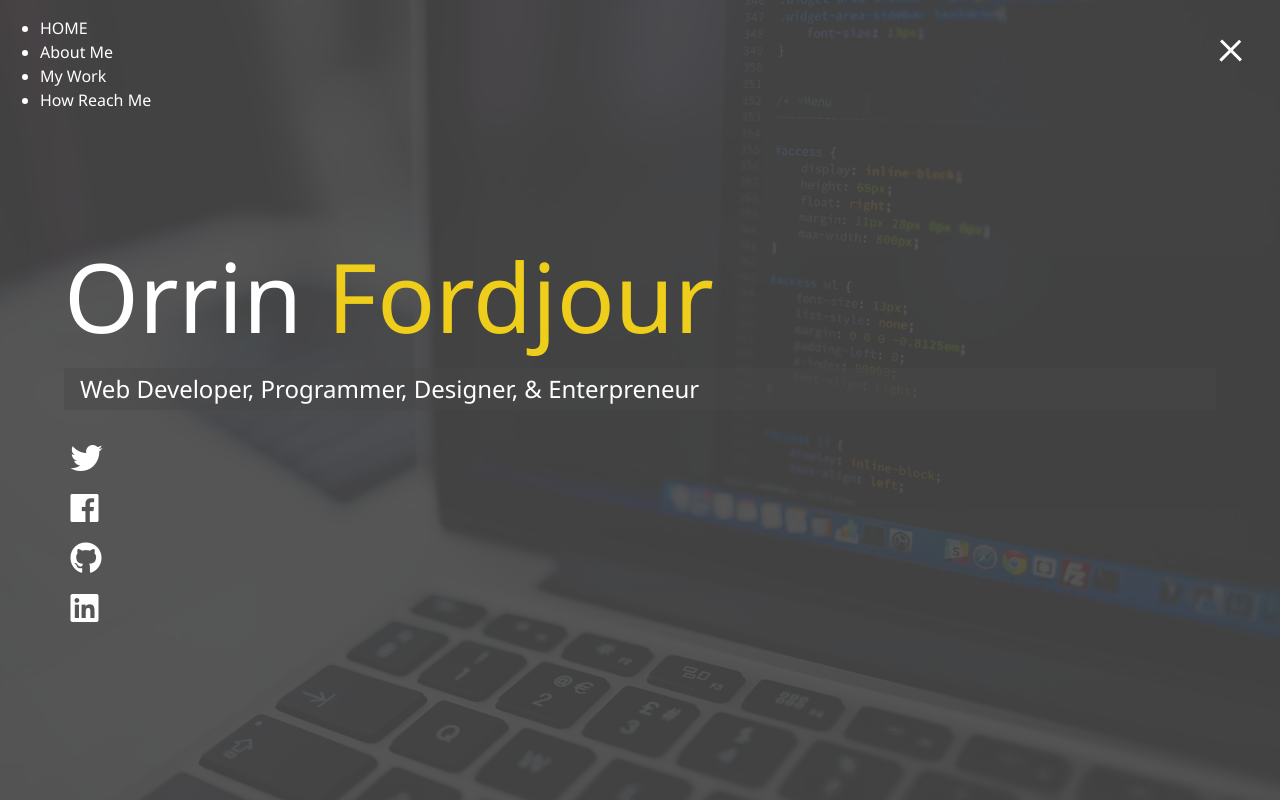
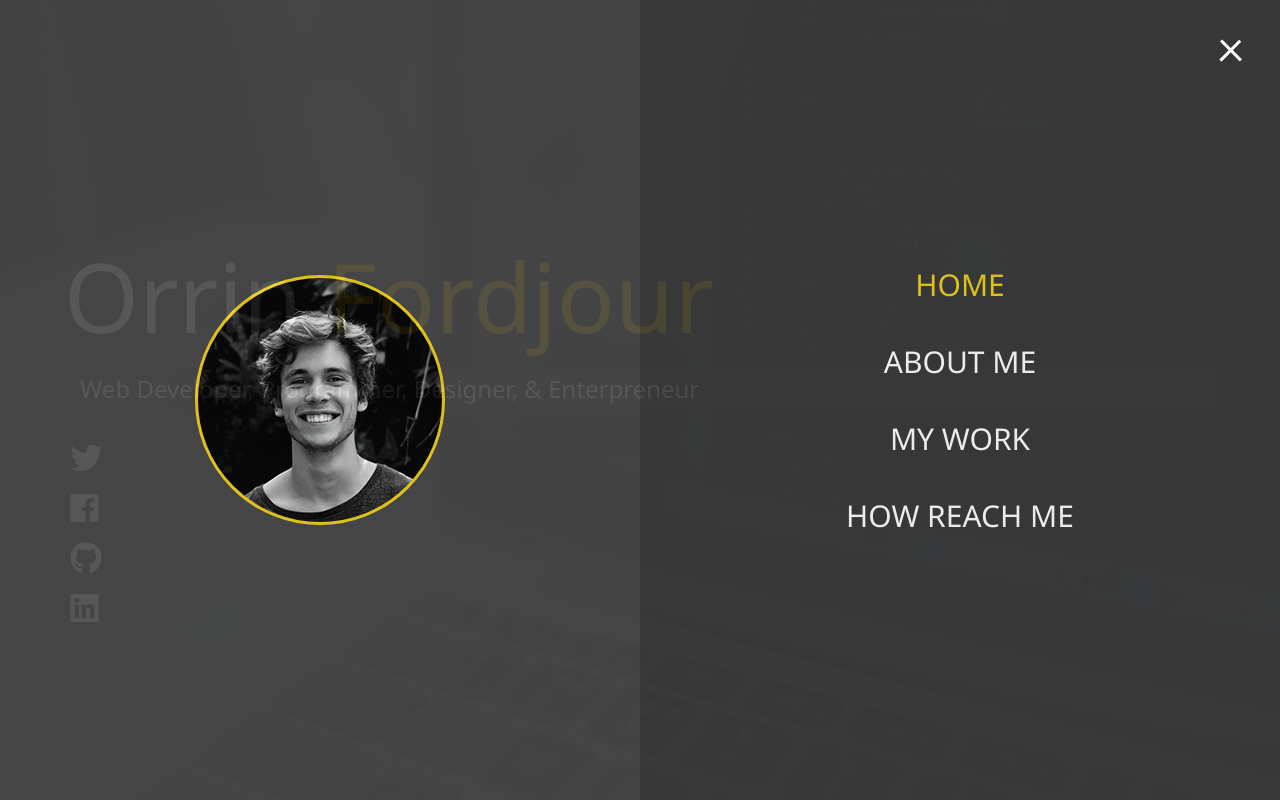
Before and after one commit to Orrinfordjourdeveloper/My-portfolio, a website: page Orrin/index.html in a window 1280 px wide. Both pictures are taken after a click on the element 1231 px from the left and 47 px from the top of the page. Drawn offline with Linux system fonts and the light colour scheme.

Commit message:
menu overlay

```diff
--- a/Orrin/index.html
+++ b/Orrin/index.html
@@ -21,7 +21,7 @@
                 <div class="portrait"></div>
             </div>
             <ul class="menu-nav">
-                <li class="nav-item">
+                <li class="nav-item current">
                     <a href="/" class="nav-link">HOME</a>
                 </li>
                 <li class="nav-item">
--- a/scss/_menu.scss
+++ b/scss/_menu.scss
@@ -38,3 +38,101 @@
     }
 
 }
+
+
+//Menu Overlay
+
+.menu {
+    position: fixed;
+    top: 0;
+    width: 100%;
+    opacity: 0.9;
+    visibility: hidden;
+
+    &.show {
+        visibility: visible;
+    }
+
+    &-branding, &-nav {
+        display: flex;
+        flex-flow: column wrap;
+        align-items: center;
+        justify-content: center;
+        float: left;
+        width: 50%;
+        height: 100vh;
+        overflow: hidden;
+    }
+
+    &-nav {
+        margin: 0;
+        padding: 0;
+        background: darken($primary-color, 5);
+        list-style: none;
+        transform: translate3d(0, -100%, 0);
+        @include easeOut;
+
+        &.show {
+            //slide in from top
+            transform: translate3d(0, 0, 0);
+        }
+    }
+
+    // Branding side
+    &-branding {
+        background: $primary-color;
+        transform: translate3d(0, 100%, 0);
+        @include easeOut;
+
+        &.show {
+            //slide in from buttom
+            transform: translate3d(0, 0, 0);
+        }
+
+        .portrait {
+            width: 250px;
+            height: 250px;
+            background: url('../img/portrait.jpg');
+            border-radius: 50%;
+            border: solid 3px $secondary-color;
+        }
+
+    }
+
+    .nav-item {
+        transform: translate3d(600px, 0, 0);
+        @include easeOut;
+
+        &.show {
+            //slide in from right
+            transform: translate3d(0, 0, 0);
+        }
+
+        &.current > a {
+            color: $secondary-color;
+        }
+    }
+
+    .nav-link {
+        display: inline-block;
+        position: relative;
+        font-size: 30px;
+        text-transform: uppercase;
+        padding: 1rem;
+        font-weight: 300;
+        color: #fff;
+        text-decoration: none;
+        @include easeOut;
+
+        &:hover {
+            color: $secondary-color;
+        }
+    }
+}
+
+//delay each nav item slide by 0.1s
+@for $x from 1 through 4 {
+    .nav-item:nth-child(#{$x}) {
+        transition-delay: $x * 0.1s;
+    }
+}
```
Also changed, not shown: Orrin/css/main.css, scss/main.scss (line endings or trailing spaces), 1 other file.
